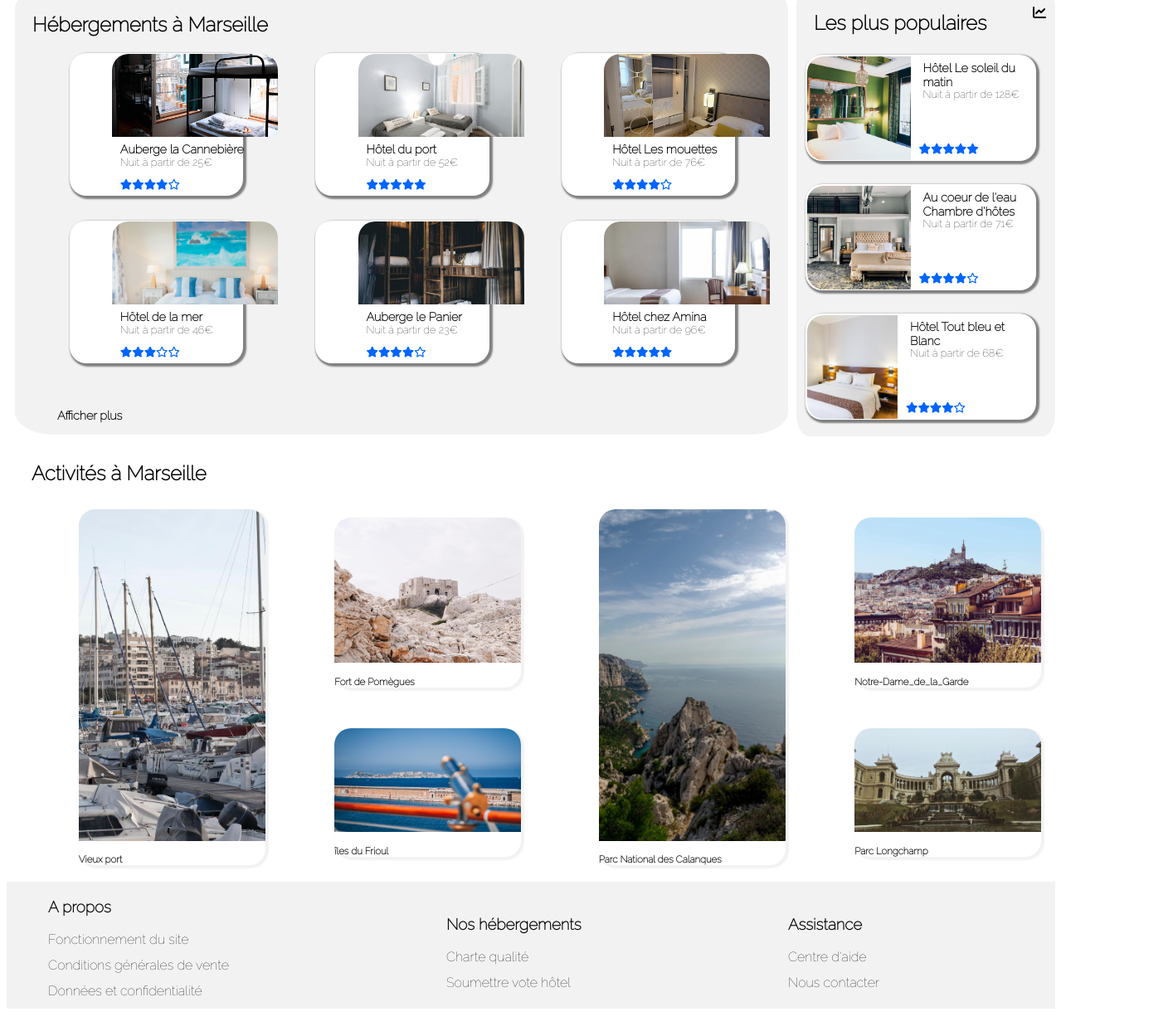
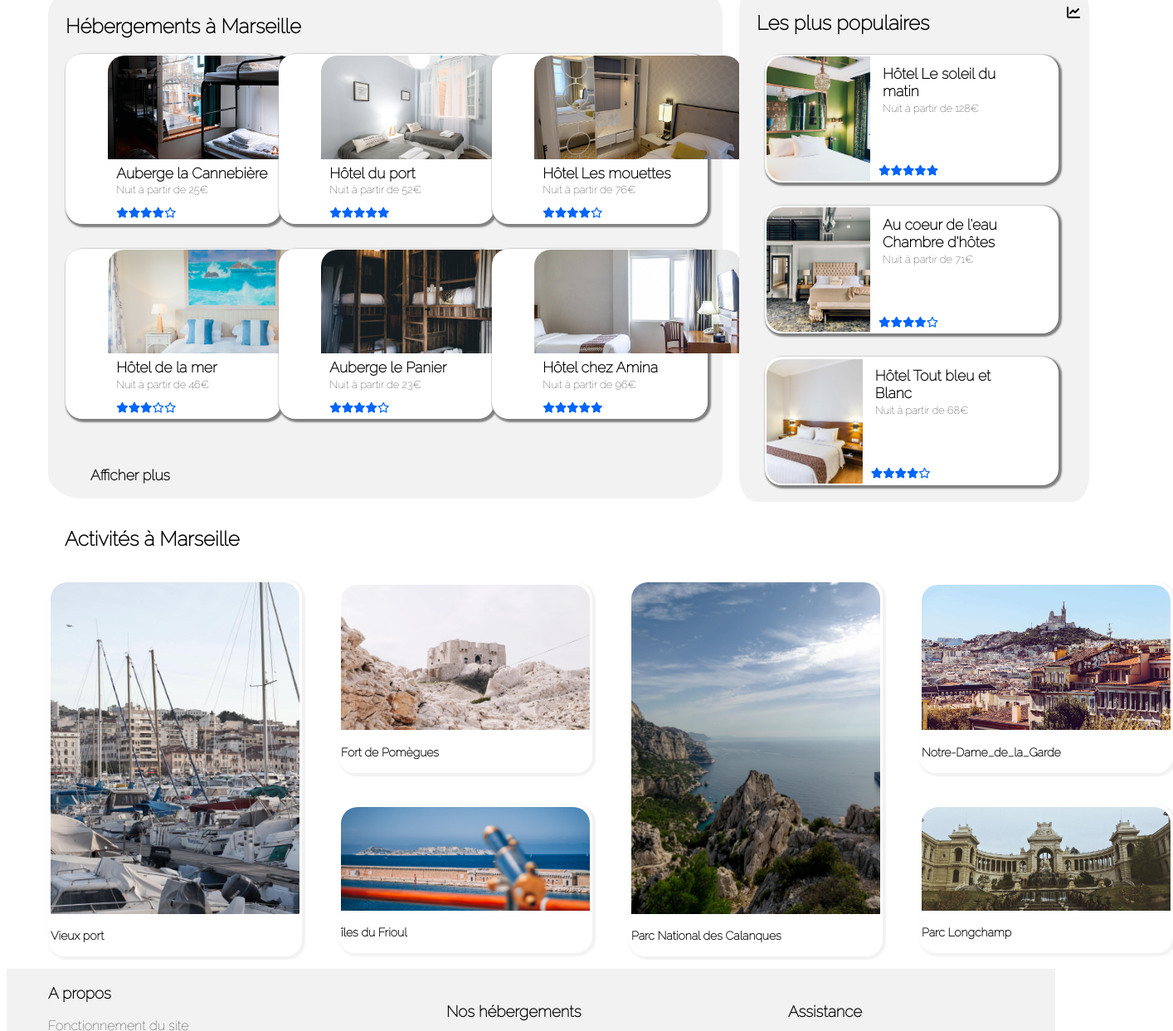
Before and after one commit to qgrems/P2_Gremaud_Quentin_2, a plain HTML site: page index.html in a window 1280 px wide. Shown: the part 342-1585 px from the top of the page at 83% size, 1414 px wide, since content can reach past the window. Drawn offline with Linux system fonts and the light colour scheme.

Commit message:
retour en arriere

```diff
--- a/index.html
+++ b/index.html
@@ -237,7 +237,7 @@
                                 </div>
                                 <div>
                                     <a href="#">
-                                        <div class="fondpicture4 shadow">
+                                        <div class="fondpicture3 shadow">
                                             <img class="sizepicturemarseilleacti3" src="images/activites/2_large/kevin-hikari-rV_Qd1l-VXg-unsplash.jpg">
                                             <div class="txtgras ">
                                                 <p>îles du Frioul</p>
@@ -268,7 +268,7 @@
                                 </div>
                                 <div>
                                     <a href="#">
-                                        <div class="fondpicture4 shadow">
+                                        <div class="fondpicture3 shadow">
                                             <img class="sizepicturemarseilleacti3" src="images/activites/2_large/lena-paulin-wH2-EJoDcV0-unsplash.jpg">
                                             <div class="txtgras">
                                                 <p>Parc Longchamp</p>
--- a/mep.css
+++ b/mep.css
@@ -4,7 +4,7 @@
 }
 p
 {
-    font-size: 0.5em;
+    font-size: 0.7em;
 }
 a
 {
@@ -192,11 +192,7 @@ p{
     margin-top: 2px;
     margin-left: 10px;
 }
-.margetxthebergement2
-{
-    margin-top: 20px;
-    margin-left: 10px;
-}
+
 .starcolor{
     color: #0065FC;
 }
@@ -210,14 +206,14 @@ p{
 
 .margestarspopulaire2
 {
-    margin-top: 40px;
+    padding-top: 50px;
     padding-left: 10px;
 }
 .margepopulaires3
 {
-    margin-top: -1px;
+    margin-top: 5px;
     margin-left: 15px;
-    padding-right: 20px;
+    padding-right: 50px;
 }
 .margepopulaires4
 {
@@ -282,18 +278,19 @@ p{
     .sizepicturemarseille
     {
         object-fit: cover;
-        width: 200px;
-        height:100px;
+        width: 250px;
+        height:125px;
         border-radius: 20px 20px 0 0;
     }
     .margin
     {
-        margin-left: 10px;
+
+        margin-left: 50px;
     }
     .txtgras
     {
         font-weight: bold;
-        font-size: 0.9em;
+        font-size: 1.1em;
     }
     /*Header*/
     .sizediv
@@ -328,7 +325,7 @@ p{
     {
         width: 75%;
         height: auto;
-        margin-right: 10px;
+        margin-right: 20px;
         border-radius: 5% 5% 5% 5%;
         border: 1px #F2F2F2 solid;
         background-color:#F2F2F2;
@@ -349,7 +346,7 @@ p{
     {
         border-radius: 20px;
         background-color:white;
-        width: 207px;
+        width: 257px;
         padding: 0.5%;
         margin-bottom: 20px;
         box-shadow:2px 2px 2px 2px grey ;
@@ -359,29 +356,27 @@ p{
     .sizepicturemarseillepopu {
         object-fit: cover;
         width: 125px;
-        height:125px;
+        height:150px;
         border-radius: 20px 0 0 20px;
     }
     .sizeblock2
     {
-        width:25%;
-        max-height: 560px;
+        width:auto;
+        height: auto;
         border-radius: 5% 5% 5% 5%;
         border: 1px #F2F2F2 solid;
         background-color:#F2F2F2;
-        min-width: 300px;
-
+        min-width: 420px;
 
     }
     .fondpicture2
     {
-        height: 125px;
         border-radius: 20px;
         background-color:white;
-        width: 275px;
+        width: 350px;
         padding:0.5%;
-        margin-left: 10px;
-        margin-right: 10px;
+        margin-left: 30px;
+        margin-right: 30px;
         box-shadow:2px 2px 2px 2px grey ;
     }
     .marginbottom
@@ -410,8 +405,7 @@ p{
     {
         width: 100%;
         height: auto;
-        margin-left:-10px;
-        margin-right: 10px;
+        margin-left: -50px;
     }
     .sizeblockacti2
     {
@@ -422,30 +416,29 @@ p{
     {
         border-radius: 20px;
         background-color:white;
-        width: 225px;
-        margin-right: -20px;
+        width: 300px;
+        padding:1%;
 
     }
     .fondpicture4
     {
         border-radius: 20px;
         background-color:white;
-        width: 225px;
-        margin-left: -20px;
-        margin-right: -30px;
-
+        width: 300px;
+        padding:1%;
+        margin-right: -50px;
     }
     .sizepicturemarseilleacti1
     {
         object-fit: cover;
-        width: 225px;
+        width: 300px;
         height:400px;
         border-radius: 20px 20px 0 0;
     }
     .sizepicturemarseilleacti2
     {
         object-fit: cover;
-        width: 225px;
+        width: 300px;
         height:175px;
         border-radius: 20px 20px 0 0;
 
@@ -453,7 +446,7 @@ p{
     .sizepicturemarseilleacti3
     {
         object-fit: cover;
-        width: 225px;
+        width: 300px;
         height:125px;
         border-radius: 20px 20px 0 0;
     }
```
